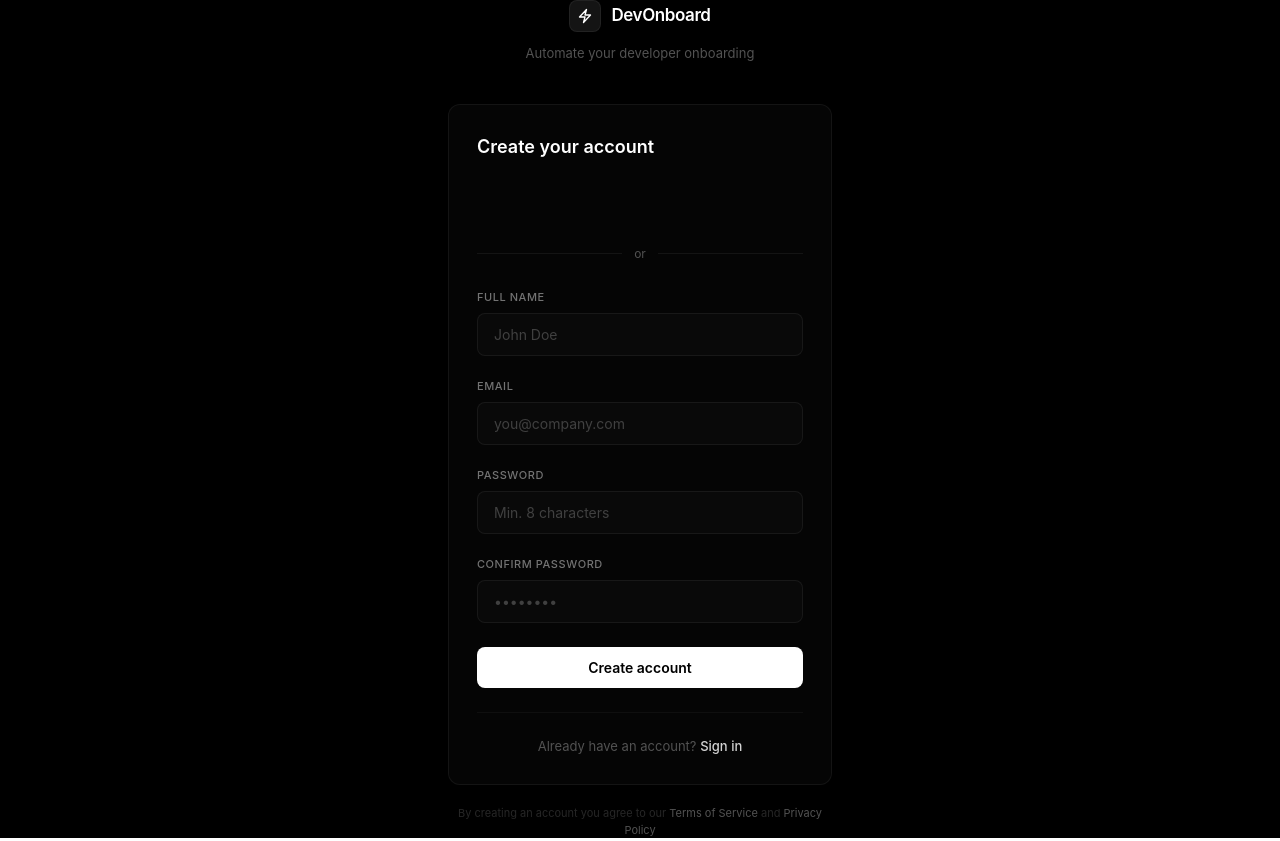
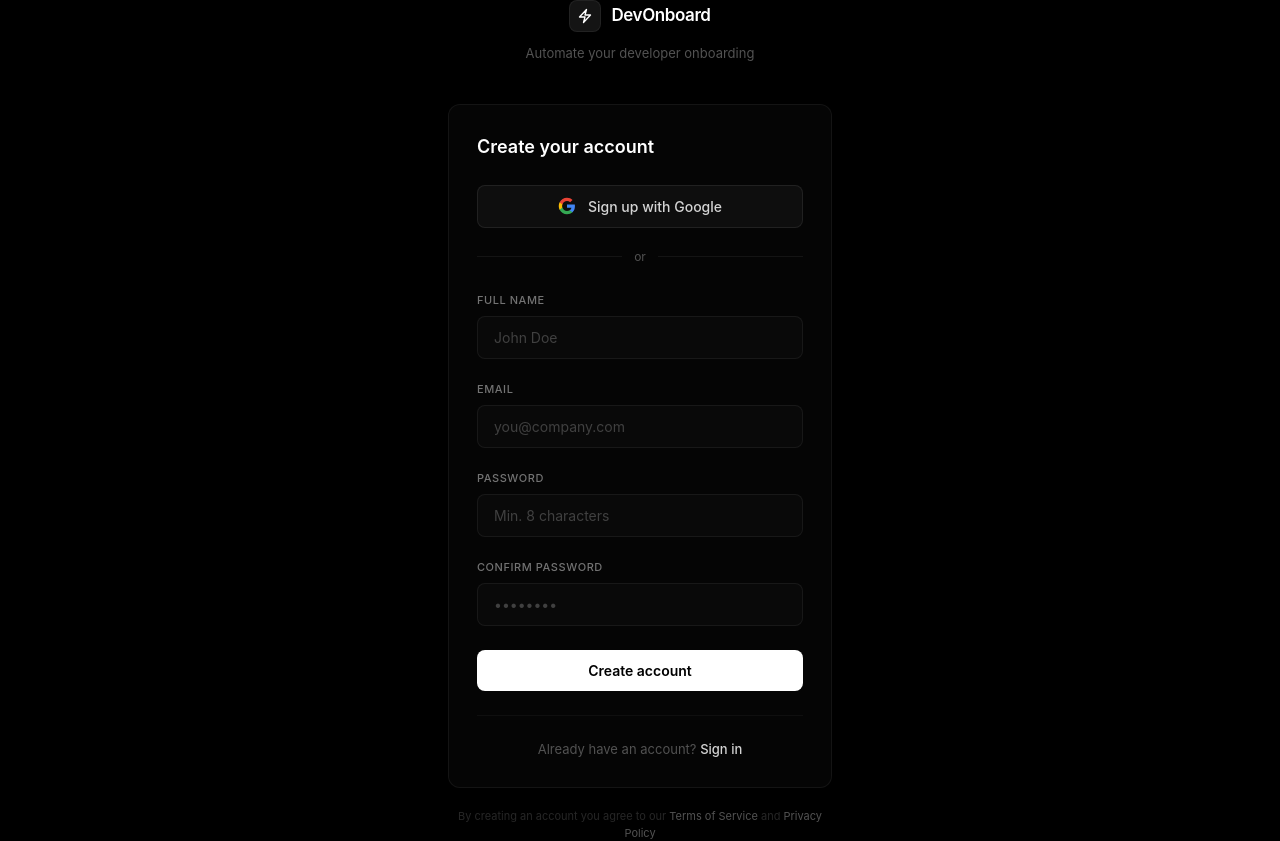
Before and after one commit to Jatin-saini-developer/N8N, a React (Vite) app: page /signup in a window 1280 px wide. Built offline with nearby package versions, Linux system fonts and the light colour scheme; no server answers.

Commit message:
Fixing UI

```diff
--- a/src/pages/Login.jsx
+++ b/src/pages/Login.jsx
@@ -89,14 +89,32 @@
             Welcome back
           </h2>
 
-          <div className="mb-5">
+          {/* Google Sign-In — custom styled overlay */}
+          <div className="mb-5 relative">
+            {/* Custom styled button (visual only) */}
+            <button
+              type="button"
+              className="w-full flex items-center justify-center gap-3 bg-white/[0.04] hover:bg-white/[0.08] border border-white/[0.08] hover:border-white/[0.14] text-neutral-300 text-[14px] font-medium rounded-lg px-4 py-2.5 transition-all duration-200 cursor-pointer"
+            >
+              <svg className="w-[18px] h-[18px]" viewBox="0 0 24 24">
+                <path d="M22.56 12.25c0-.78-.07-1.53-.2-2.25H12v4.26h5.92a5.06 5.06 0 0 1-2.2 3.32v2.77h3.57c2.08-1.92 3.28-4.74 3.28-8.1z" fill="#4285F4"/>
+                <path d="M12 23c2.97 0 5.46-.98 7.28-2.66l-3.57-2.77c-.98.66-2.23 1.06-3.71 1.06-2.86 0-5.29-1.93-6.16-4.53H2.18v2.84C3.99 20.53 7.7 23 12 23z" fill="#34A853"/>
+                <path d="M5.84 14.09c-.22-.66-.35-1.36-.35-2.09s.13-1.43.35-2.09V7.07H2.18C1.43 8.55 1 10.22 1 12s.43 3.45 1.18 4.93l2.85-2.22.81-.62z" fill="#FBBC05"/>
+                <path d="M12 5.38c1.62 0 3.06.56 4.21 1.64l3.15-3.15C17.45 2.09 14.97 1 12 1 7.7 1 3.99 3.47 2.18 7.07l3.66 2.84c.87-2.6 3.3-4.53 6.16-4.53z" fill="#EA4335"/>
+              </svg>
+              Continue with Google
+            </button>
+            {/* Real GoogleLogin iframe — invisible, overlaid on top to capture clicks */}
+            <div className="absolute inset-0 opacity-0 overflow-hidden [&_iframe]:!w-full [&_iframe]:!h-full" style={{ zIndex: 1 }}>
               <GoogleLogin
                 onSuccess={handleGoogleSuccess}
                 onError={handleGoogleError}
                 theme="filled_black"
-              width="100%"
+                size="large"
+                width="400"
                 text="signin_with"
               />
+            </div>
           </div>
 
           <div className="flex items-center gap-3 mb-5">
--- a/src/pages/Signup.jsx
+++ b/src/pages/Signup.jsx
@@ -100,15 +100,32 @@
             Create your account
           </h2>
 
-          {/* Google Sign-In — sabse upar */}
-          <div className="mb-5">
+          {/* Google Sign-Up — custom styled overlay */}
+          <div className="mb-5 relative">
+            {/* Custom styled button (visual only) */}
+            <button
+              type="button"
+              className="w-full flex items-center justify-center gap-3 bg-white/[0.04] hover:bg-white/[0.08] border border-white/[0.08] hover:border-white/[0.14] text-neutral-300 text-[14px] font-medium rounded-lg px-4 py-2.5 transition-all duration-200 cursor-pointer"
+            >
+              <svg className="w-[18px] h-[18px]" viewBox="0 0 24 24">
+                <path d="M22.56 12.25c0-.78-.07-1.53-.2-2.25H12v4.26h5.92a5.06 5.06 0 0 1-2.2 3.32v2.77h3.57c2.08-1.92 3.28-4.74 3.28-8.1z" fill="#4285F4"/>
+                <path d="M12 23c2.97 0 5.46-.98 7.28-2.66l-3.57-2.77c-.98.66-2.23 1.06-3.71 1.06-2.86 0-5.29-1.93-6.16-4.53H2.18v2.84C3.99 20.53 7.7 23 12 23z" fill="#34A853"/>
+                <path d="M5.84 14.09c-.22-.66-.35-1.36-.35-2.09s.13-1.43.35-2.09V7.07H2.18C1.43 8.55 1 10.22 1 12s.43 3.45 1.18 4.93l2.85-2.22.81-.62z" fill="#FBBC05"/>
+                <path d="M12 5.38c1.62 0 3.06.56 4.21 1.64l3.15-3.15C17.45 2.09 14.97 1 12 1 7.7 1 3.99 3.47 2.18 7.07l3.66 2.84c.87-2.6 3.3-4.53 6.16-4.53z" fill="#EA4335"/>
+              </svg>
+              Sign up with Google
+            </button>
+            {/* Real GoogleLogin iframe — invisible, overlaid on top to capture clicks */}
+            <div className="absolute inset-0 opacity-0 overflow-hidden [&_iframe]:!w-full [&_iframe]:!h-full" style={{ zIndex: 1 }}>
               <GoogleLogin
                 onSuccess={handleGoogleSuccess}
                 onError={handleGoogleError}
                 theme="filled_black"
-              width="100%"
+                size="large"
+                width="400"
                 text="signup_with"
               />
+            </div>
           </div>
 
           {/* Divider */}
```
Lines whose indentation alone changed are shown as unchanged.
